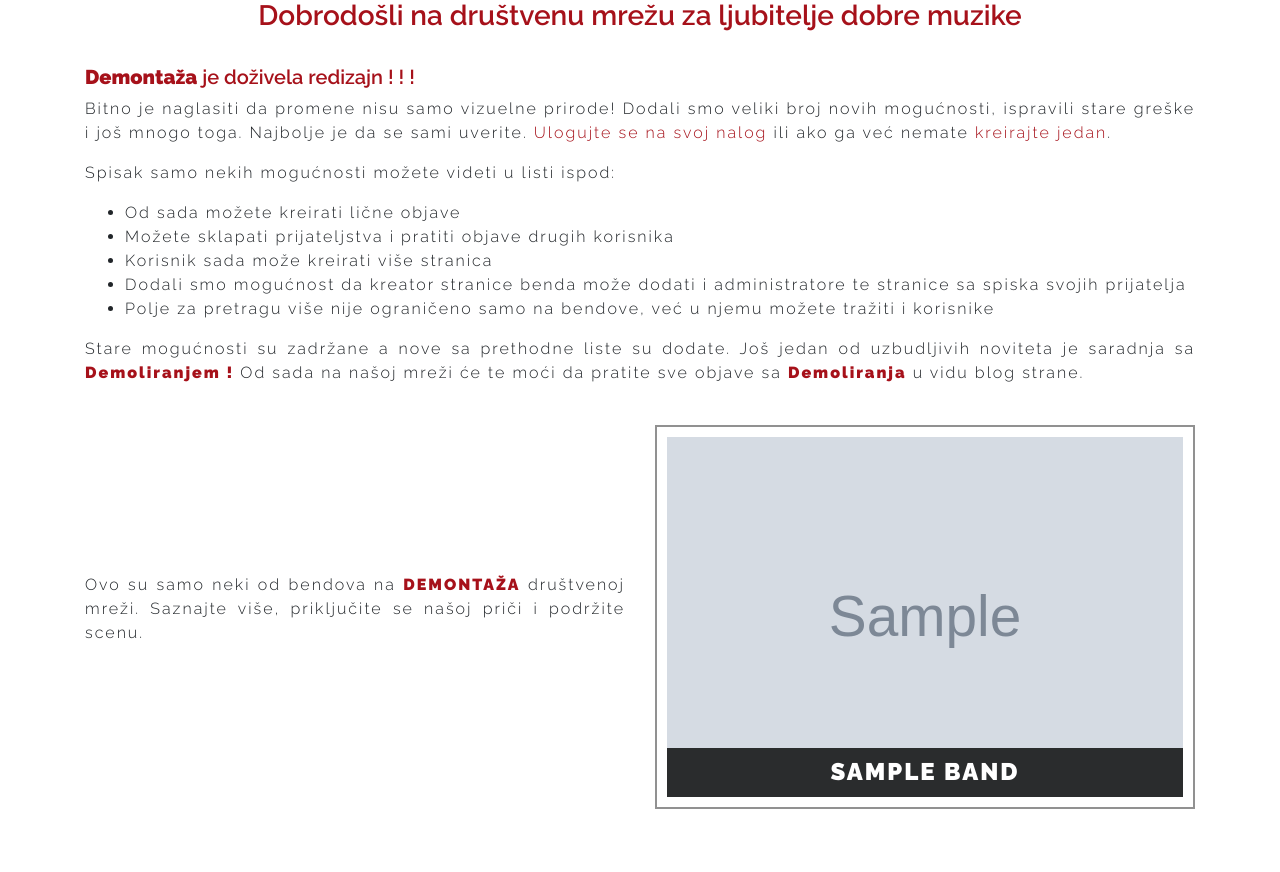
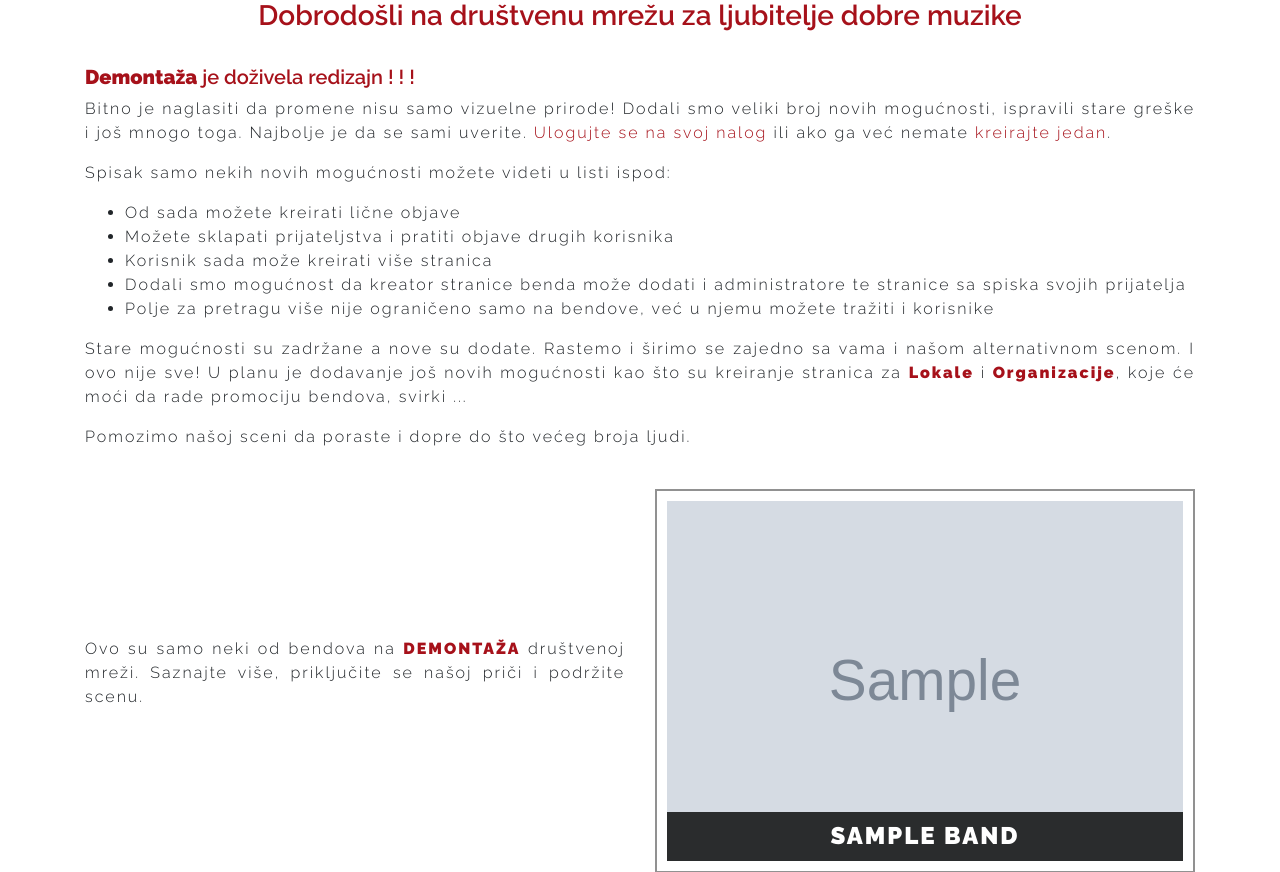
Before and after one commit to Loma77/demontaza, a Django app: template home/templates/home/home_page.html in a window 1280 px wide. Shown: the part 313-1185 px from the top of the page. Before the commit the page ends 1122 px from the top, so only its background shows below. Run offline with Django 3.2, Linux system fonts and the light colour scheme; tables that the repository leaves empty hold one stand-in row (values such as "Sample post"); the template is opened without the code that fills it: values that come from a table or form of the project are taken from there, most other values are stand-ins (such as "Sample title", 1, 10 or a date in 2020); grey boxes marked "Sample" are stand-in pictures; parts of the project's set-up code (start-up, migrations or seed data) failed here and were passed over; some libraries are stand-ins or nearby versions.

Commit message:
exclude Demoliranje

```diff
--- a/home/templates/home/home_page.html
+++ b/home/templates/home/home_page.html
@@ -22,7 +22,7 @@
         nalog</a> ili ako ga već nemate <a href="account/create/">kreirajte jedan</a>.
     </p>
     <p>
-        Spisak samo nekih mogućnosti možete videti u listi ispod:
+        Spisak samo nekih novih mogućnosti možete videti u listi ispod:
     </p>
     <ul>
         <li>
@@ -43,10 +43,11 @@
         </li>
     </ul>
     <p class="text-justify">
-        Stare mogućnosti su zadržane a nove sa prethodne liste su dodate. Još jedan od uzbudljivih noviteta je
-        saradnja sa <b>Demoliranjem !</b> Od sada na našoj mreži će te moći da pratite sve objave sa <b>Demoliranja</b>
-        u vidu blog strane.
+        Stare mogućnosti su zadržane a nove su dodate. Rastemo i širimo se zajedno sa vama i našom alternativnom scenom.
+        I ovo nije sve! U planu je dodavanje još novih mogućnosti kao što su kreiranje stranica za <b>Lokale</b> i
+        <b>Organizacije</b>, koje će moći da rade promociju bendova, svirki ...
     </p>
+    <p>Pomozimo našoj sceni da poraste i dopre do što većeg broja ljudi.</p>
     <br>
     <div class="row">
         <div class="col-lg-6">
--- a/home/templates/navbar.html
+++ b/home/templates/navbar.html
@@ -159,9 +159,11 @@
             <li class="nav-item {% if help_page %}active{% endif %}" title="Pomoć">
                 <a class="nav-link" href="{% url 'contact_us:help_account' %}"><i class="fas fa-info-circle fa-lg"></i><span class="link-text">&nbsp;&nbsp;Pomoć</span></a>
             </li>
+            <!--
             <li class="nav-item {% if news %}active{% endif %}" title="Demoliranje">
                 <a class="nav-link" href="#"><i class="fas fa-hammer fa-lg"></i><span class="link-text">&nbsp;&nbsp;Demoliranje</span></a>
             </li>
+            -->
         </ul>
         {% else %}
         <ul class="navbar-nav ml-auto">
@@ -177,9 +179,11 @@
             <li class="nav-item {% if help_page %}active{% endif %}" title="Pomoć">
                 <a class="nav-link" href="{% url 'contact:help' %}"><i class="fas fa-info-circle fa-lg"></i><span class="link-text">&nbsp;&nbsp;Pomoć</span></a>
             </li>
+            <!--
             <li class="nav-item {% if demoliranje %}active{% endif %}" title="Demoliranje">
                 <a class="nav-link" href="{% url 'home:help_page' %}"><i class="fas fa-hammer fa-lg"></i><span class="link-text">&nbsp;&nbsp;Demoliranje</span></a>
             </li>
+            -->
         </ul>
         {% endif %}
     </div>
```
